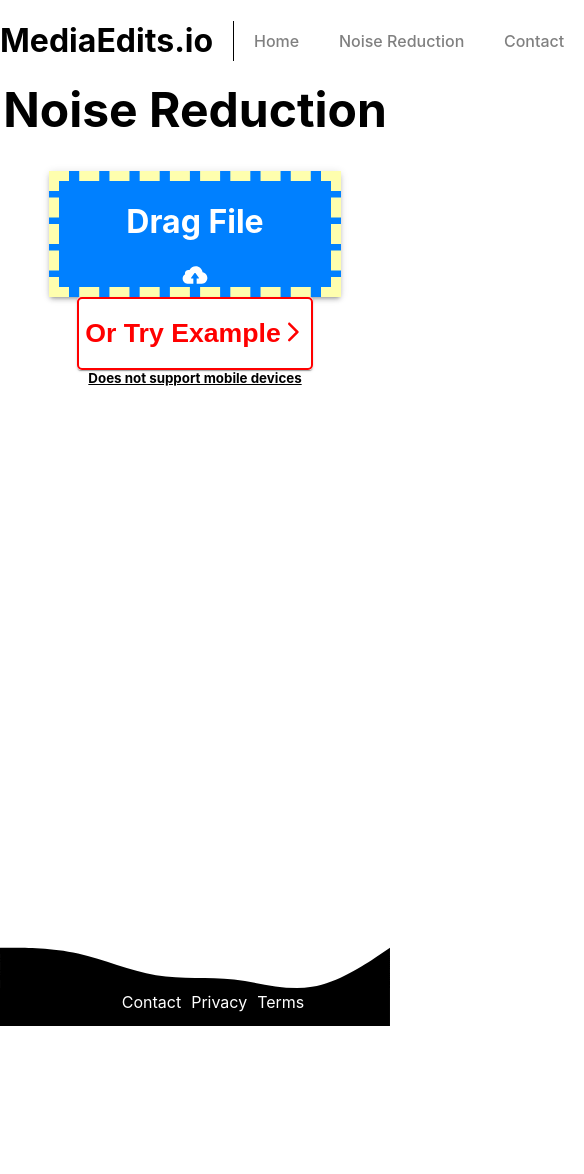
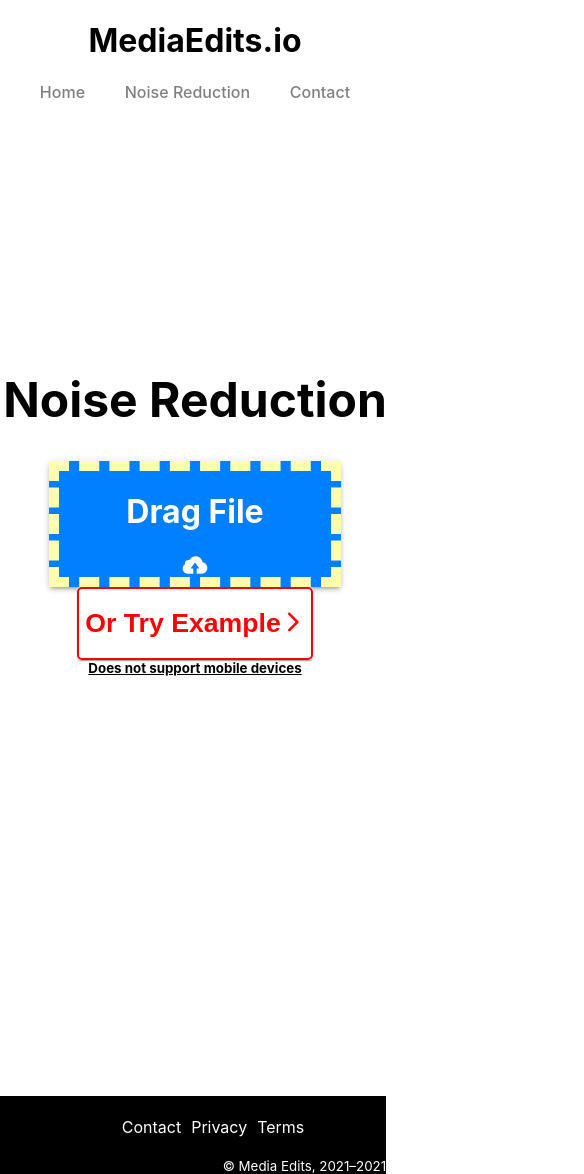
Before and after one commit to BaileyMcKelway/noise_reduction, a Next.js app: page /noisereduction in a window 390 px wide. Shown: the whole page, 584 px wide, since content can reach past the window. Before the commit the page ends 1049 px from the top, so only its background shows below. Built offline with nearby package versions, Linux system fonts and the light colour scheme.

Commit message:
feat: finsihed responsive design

```diff
--- a/src/pages/contact.tsx
+++ b/src/pages/contact.tsx
@@ -5,7 +5,7 @@
 import GitHubIcon from '@material-ui/icons/GitHub';
 
 const Contact: React.FC = () => (
-  <div className="container">
+  <div className="container contact">
     <NavBar />
     <p>
       If there is any support needed or you just want to reach out please email:
--- a/src/pages/noisereduction.tsx
+++ b/src/pages/noisereduction.tsx
@@ -17,7 +17,7 @@
     setLoad('empty');
   };
   return (
-    <div className="wave-container">
+    <div>
       <Head>
         <title>MediaEdits.io | Noise Reduction in the browser!</title>
         <meta charSet="utf-8" />
@@ -27,9 +27,8 @@
           content="Remove background noise from audio files online for free!"
         />
       </Head>
-
-      <div className="container">
-        <NavBar />
+      <NavBar />
+      <div className="container noisereduction">
         <Title />
         <div>{load !== 'empty' && <Back handleBack={handleBack} />}</div>
         <MainFile
@@ -40,7 +39,6 @@
         />
         {load === 'empty' ? '' : <InstructionsMain />}
       </div>
-
       <Footer />
     </div>
   );
--- a/src/styles/main.scss
+++ b/src/styles/main.scss
@@ -2,6 +2,7 @@
   background-color: white;
   padding: 0;
   margin: 0;
+
   font-family: -apple-system, BlinkMacSystemFont, Segoe UI, Roboto, Oxygen,
     Ubuntu, Cantarell, Fira Sans, Droid Sans, Helvetica Neue, sans-serif;
 }
@@ -12,8 +13,10 @@
 
 .container {
   position: relative;
+
   min-height: 100vh;
   min-width: 100vw;
+
   display: flex;
   flex-direction: column;
   justify-content: flex-start;
@@ -25,6 +28,16 @@
   background-repeat: no-repeat;
 }
 
+.contact {
+  font-weight: 400;
+  background-color: #0080ff;
+  color: white;
+  a {
+    text-decoration: none;
+    color: white;
+  }
+}
+
 // LANDING
 .landing_main {
   display: flex;
@@ -33,6 +46,7 @@
   align-items: center;
 
   max-width: 2000px;
+
   height: 100%;
 
   .landing_top {
@@ -48,6 +62,7 @@
     height: 100%;
   }
 }
+
 .landing_description {
   h1 {
     font-size: 4rem;
@@ -60,22 +75,21 @@
   }
   text-align: center;
 
-  width: 35vw;
-  height: 100%;
+  width: 50%;
 
   display: flex;
   flex-direction: column;
   justify-content: center;
+  align-items: center;
 }
 .landing_image {
-  width: 40vw;
+  width: 50%;
   height: 100%;
 }
 
 .toolcards {
   margin-top: 55px;
   width: 100%;
-  // height: 100%;
 
   display: flex;
   flex-wrap: wrap;
@@ -87,10 +101,9 @@
 
   width: 35vw;
   max-width: 700px;
+  min-width: 300px;
 
-  height: 15vh;
-  min-height: 250px;
-
+  height: 250px;
   margin: 5px;
   overflow: hidden;
 
@@ -107,10 +120,65 @@
     width: 100%;
   }
 }
+@media (max-width: 1000px) {
+  .landing_main {
+    .landing_top {
+      margin-top: 100px;
+      width: 100%;
 
+      display: flex;
+      flex-direction: column;
+      justify-content: center;
+      align-items: center;
+      position: relative;
+    }
+    .landing_bottom {
+      width: 100%;
+      height: 100%;
+    }
+  }
+
+  .landing_description {
+    h1 {
+      font-size: 3rem;
+    }
+
+    text-align: center;
+
+    display: flex;
+    flex-direction: column;
+    justify-content: center;
+    align-items: center;
+
+    width: 100%;
+  }
+  .landing_image {
+    width: 75%;
+  }
+
+  .toolcard {
+    img {
+      top: 0;
+      left: 0;
+
+      width: 200%;
+    }
+  }
+
+  header {
+    flex-direction: column;
+    .nav_border {
+      margin-left: 0px;
+      width: 0px;
+      height: 0px;
+      border-left: none;
+    }
+  }
+}
 // NAVBAR
 header {
   display: flex;
+
   justify-content: flex-start;
   align-items: center;
 
@@ -177,28 +245,7 @@
   margin: 5px;
   color: black;
 }
-@media (max-width: 500px) {
-  footer {
-    height: 2rem;
-    width: 99vw;
-    margin-top: 150px;
-    display: flex;
-    flex-direction: column;
-    justify-content: center;
-    align-items: center;
-    ul {
-      align-self: center;
-      display: flex;
-      li {
-        margin: 5px;
-        list-style: none;
-      }
-    }
-    small {
-      align-self: center;
-    }
-  }
-}
+
 aside {
   margin-left: 25px;
   width: 95vw;
@@ -363,6 +410,10 @@
 
     min-height: 100px;
   }
+}
+.noisereduction {
+  display: flex;
+  justify-content: center;
 }
 .noise_reduction_main {
   display: flex;
```
